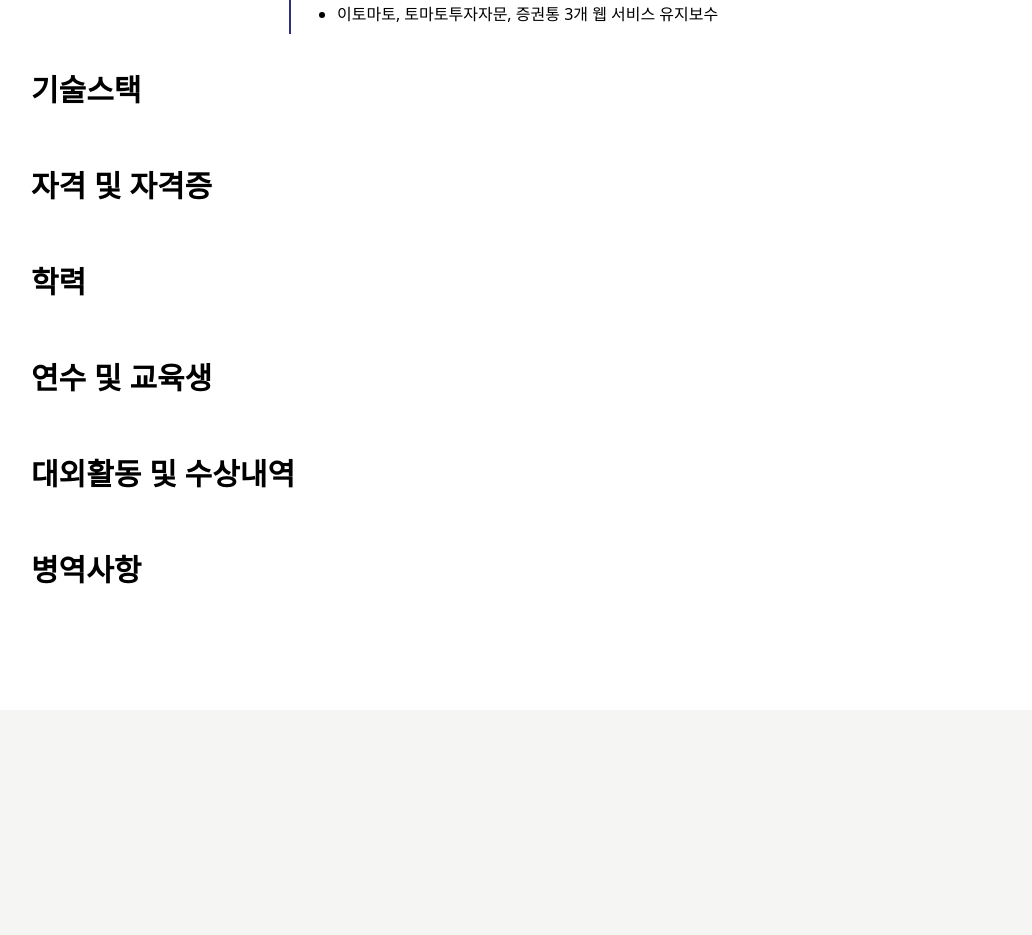
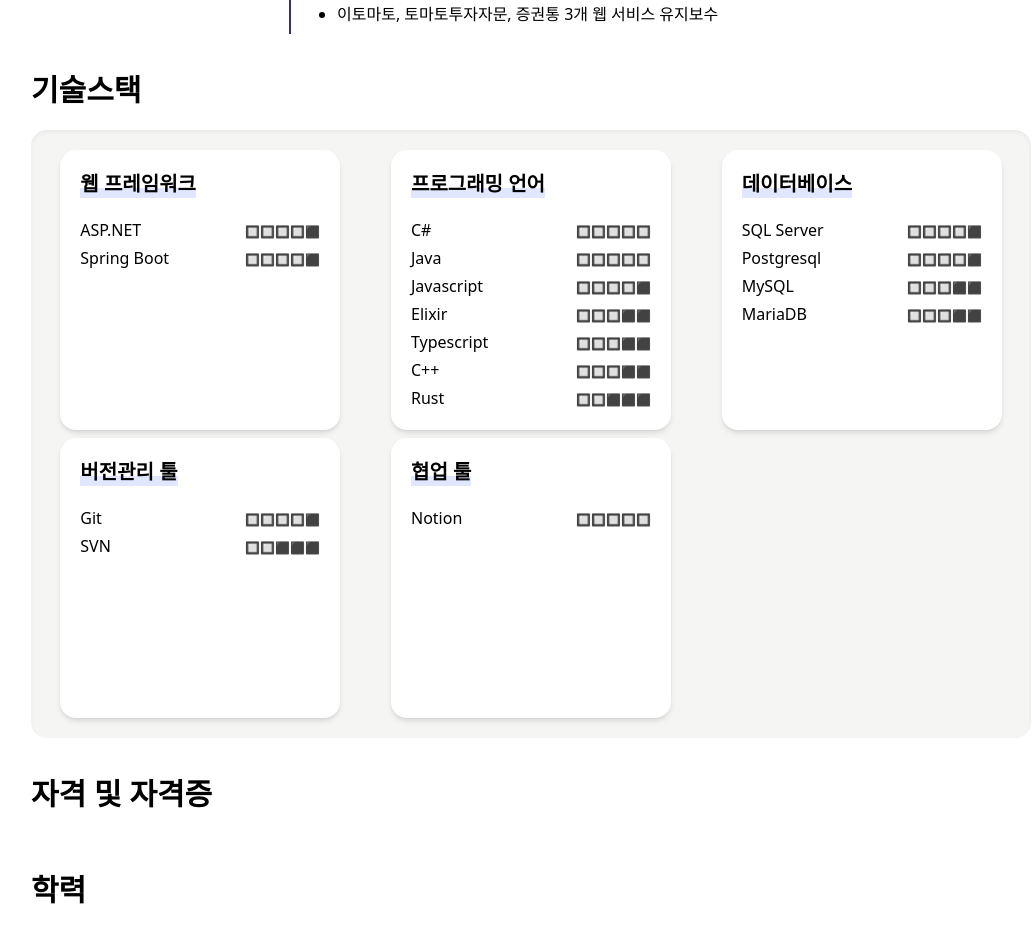
Before and after one commit to KoeyPortfolio/koey_portfolio_frontend, a React (Vite) app: page /profile in a window 1280 px wide. Shown: the part 680-1615 px from the top of the page, without its empty margins (109-1141 px from the left). Before the commit the page ends 1390 px from the top, so only its background shows below. Built offline with nearby package versions, Linux system fonts and the light colour scheme.

Commit message:
기술스택 구현완료

```diff
--- /dev/null
+++ b/lib/repository/tech_stack_repository.js
@@ -0,0 +1,48 @@
+export default function TechStackRepository() {
+
+}
+
+TechStackRepository.prototype.getTechStackByCategory = function(category) {
+  const categories = {
+    '웹 프레임워크': [
+      { name: 'ASP.NET', score: 4, maxScore: 5 }
+      ,{ name: 'Spring Boot', score: 4, maxScore: 5 }
+    ],
+    '프로그래밍 언어': [
+      { name: 'C#', score: 5, maxScore: 5 }
+      , { name: 'Java', score: 5, maxScore: 5 }
+      , { name: 'Javascript', score: 4, maxScore: 5 }
+      , { name: 'Elixir', score: 3, maxScore: 5 }
+      , { name: 'Typescript', score: 3, maxScore: 5 }
+      , { name: 'C++', score: 3, maxScore: 5 }
+      , { name: 'Rust', score: 2, maxScore: 5 }
+    ],
+    '데이터베이스': [
+      { name: 'SQL Server', score: 4, maxScore: 5}
+      , { name: 'Postgresql', score: 4, maxScore: 5}
+      , { name: 'MySQL', score: 3, maxScore: 5}
+      , { name: 'MariaDB', score: 3, maxScore: 5}
+    ],
+    '버전관리 툴': [
+      { name: 'Git', score: 4, maxScore: 5}
+      , { name: 'SVN', score: 2, maxScore: 5}
+    ],
+    '협업 툴': [
+      { name: 'Notion', score: 5, maxScore: 5}
+    ]
+  }
+
+  return categories[category] || []
+}
+
+TechStackRepository.prototype.getTechCategories = function() {
+  const categories = [
+    '웹 프레임워크'
+    , '프로그래밍 언어'
+    , '데이터베이스'
+    , '버전관리 툴'
+    , '협업 툴'
+  ]
+
+  return categories;
+}
--- a/src/component/ExperienceList.jsx
+++ b/src/component/ExperienceList.jsx
@@ -1,7 +1,4 @@
 import React from "react";
-
-const offsetLeftPercentage = 25;
-const offsetRightPercentage = 100 - offsetLeftPercentage;
 
 export default function ExperienceList({ children = [] }) {
   const class1 = `before:absolute before:left-[25%] before:w-[2px] before:h-full before:bg-indigo-900 gap-10 flex flex-col`;
--- /dev/null
+++ b/src/component/IconScore.jsx
@@ -0,0 +1,13 @@
+import React from "react";
+
+export default function IconScore({ className, filled = '❤', emptied = '🤍', score, maxScore }) {
+  const iconScore = filled.repeat(score) + emptied.repeat(maxScore - score);
+
+  const iconScoreClass = "";
+
+  return (
+    <span className={`${iconScoreClass} ${className}`}>
+      { iconScore }
+    </span>
+  );
+}
--- /dev/null
+++ b/src/component/TechStacks.jsx
@@ -0,0 +1,63 @@
+import React, { useEffect, useState } from "react";
+import TechStackRepository from "../../lib/repository/tech_stack_repository";
+import IconScore from "./IconScore";
+
+export default function TechStacks() {
+  return (
+    <>
+      <div className="px-2 py-5 rounded-2xl inset-shadow-sm bg-stone-100">
+        <TechStackCardList />
+      </div>
+    </>
+  );
+}
+
+function TechStackCardList() {
+  const techStackCardList = "grid gap-2 justify-items-center grid-cols-[repeat(auto-fit,minmax(280px,auto))] auto-rows-[1fr]";
+
+  return (
+    <>
+      <ul className={techStackCardList}>
+        <TechStackCard category={'웹 프레임워크'} />
+        <TechStackCard category={'프로그래밍 언어'} />
+        <TechStackCard category={'데이터베이스'} />
+        <TechStackCard category={'버전관리 툴'} />
+        <TechStackCard category={'협업 툴'} />
+      </ul>
+    </>
+  );
+}
+
+function TechStackCard({ category }) {
+  const [items, setItems] = useState([]);
+
+  useEffect(bindItems, [category]);
+
+  function bindItems() {
+    const data = new TechStackRepository().getTechStackByCategory(category);
+
+    setItems(data);
+  }
+
+  const techStackCard = "flex flex-col justify-start w-70 rounded-2xl shadow-md p-5 bg-white";
+  const techCategory = "text-xl font-bold w-fit shadow-(--shadow-underline-indigo-100) mb-4";
+  const techItem = "flex justify-between mt-1";
+
+  return (
+    <>
+      <li className={techStackCard}>
+        <h2 className={techCategory}>{ category }</h2>
+        <ul>
+          {
+            items.map((x, i) =>
+              <li key={i} className={techItem}>
+                <div>{ x.name }</div>
+                <div><IconScore className="text-xs" filled={'🔲'} emptied={'⬛'} score={x.score} maxScore={x.maxScore} /></div>
+              </li>
+            )
+          }
+        </ul>
+      </li>
+    </>
+  );
+}
--- a/src/index.css
+++ b/src/index.css
@@ -1 +1,6 @@
 @import "tailwindcss";
+
+:root {
+  --shadow-underline: inset 0 -10px 0 0;
+  --shadow-underline-indigo-100: inset 0 -.5em 0 0 var(--color-indigo-100);
+}
--- a/src/page/Profile.jsx
+++ b/src/page/Profile.jsx
@@ -1,6 +1,7 @@
 import React from "react";
 import Title1 from "../component/Title1";
 import ExperienceList from "../component/ExperienceList"
+import TechStacks from "../component/TechStacks";
 
 export default function Profile() {
   return (
@@ -18,6 +19,7 @@
         <ExperienceList.Item start={'2023.10'} end={'2024.08'} company={'(주)토마토파트너'} details={['FCM 푸시서버 마이그레이션(프레임워크 변경)', '토마토투자자문 비대면 투자일임계약서 작성 서비스 개발', '토마토투자자문 방송 서비스 리팩토링으로 소스코드 50% 이상 감축 및 유지보수성 향상', '이토마토, 토마토투자자문, 증권통 3개 웹 서비스 유지보수']} department={'개발팀'} jobTitle={'사원'} />
       </ExperienceList>
       <Title1 className={"mt-4"}>기술스택</Title1>
+      <TechStacks />
       <Title1 className={"mt-4"}>자격 및 자격증</Title1>
       <Title1 className={"mt-4"}>학력</Title1>
       <Title1 className={"mt-4"}>연수 및 교육생</Title1>
```
